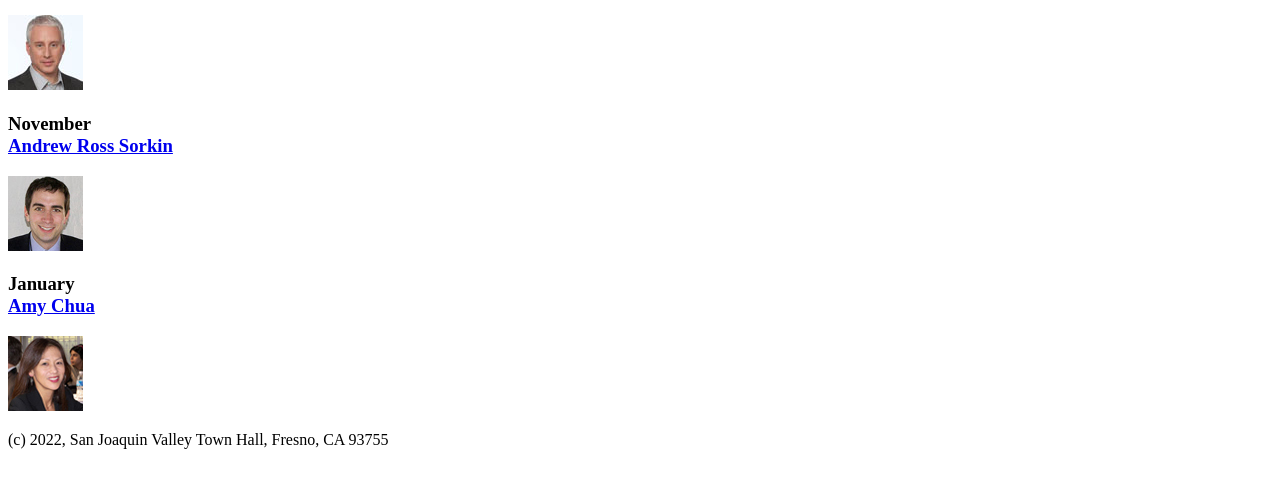
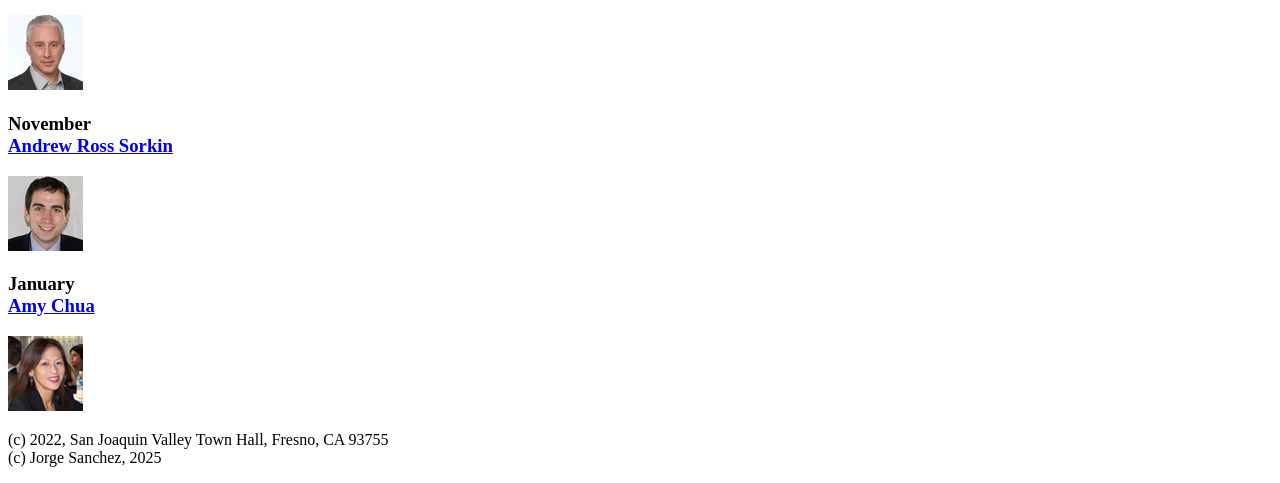
Before and after one commit to jrs239/A05, a plain HTML site: page index.html in a window 1280 px wide. Shown: the part 570-1053 px from the top of the page. Drawn offline with Linux system fonts and the light colour scheme.

Commit message:
added copyright

```diff
--- a/index.html
+++ b/index.html
@@ -34,7 +34,9 @@
         <img src="/images/chua75.jpg" alt="">
     </main>
 	<footer>
-		<p>(c) 2022, San Joaquin Valley Town Hall, Fresno, CA 93755</p>
+		<p>(c) 2022, San Joaquin Valley Town Hall, Fresno, CA 93755
+            <br>(c) Jorge Sanchez, 2025
+        </p>
 	</footer>
 </body>
 </html>
```
